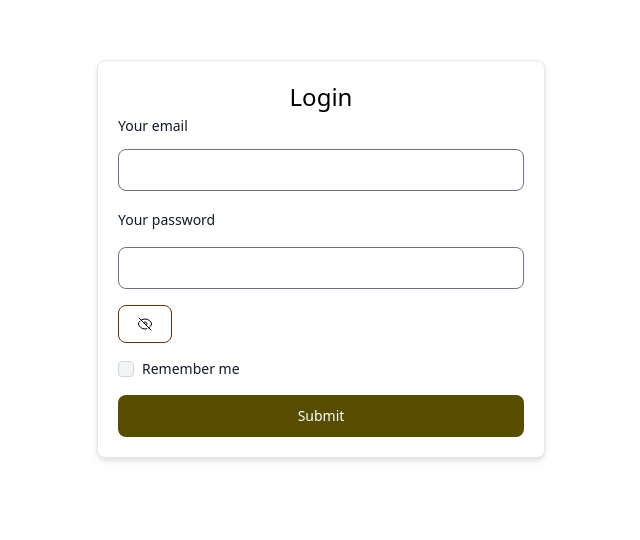
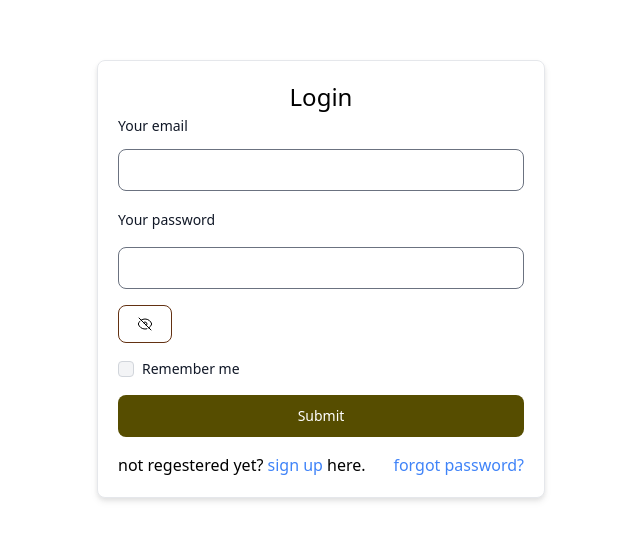
Before and after one commit to Prajay-Chaudhary/aid-platform-frontend, a React (Vite) app: page /fulfilled-details/1 in a window 1280 px wide. Shown: the part 132-672 px from the top of the page, without its empty margins (319-959 px from the left). Built offline with nearby package versions, Linux system fonts and the light colour scheme.

Commit message:
signup and password link added to login form

```diff
--- a/src/components/Authentication/Forms/LoginForm.jsx
+++ b/src/components/Authentication/Forms/LoginForm.jsx
@@ -91,8 +91,17 @@ const LoginForm = ({ handleLogin }) => {
                   Submit
                 </Button>
               </Form>
+
             )}
           </Formik>
+          <div className='flex flex-row justify-between'>
+            <div className="mt-4">
+              not regestered yet? <a href="/signup" className="no-underline hover:underline text-blue-500">sign up</a> here.
+            </div>
+            <div className="mt-4">
+              <a href="/password-reset" className="no-underline hover:underline text-blue-500">forgot password?</a>
+            </div>
+          </div>
         </div>
       </div>
     </>
```
